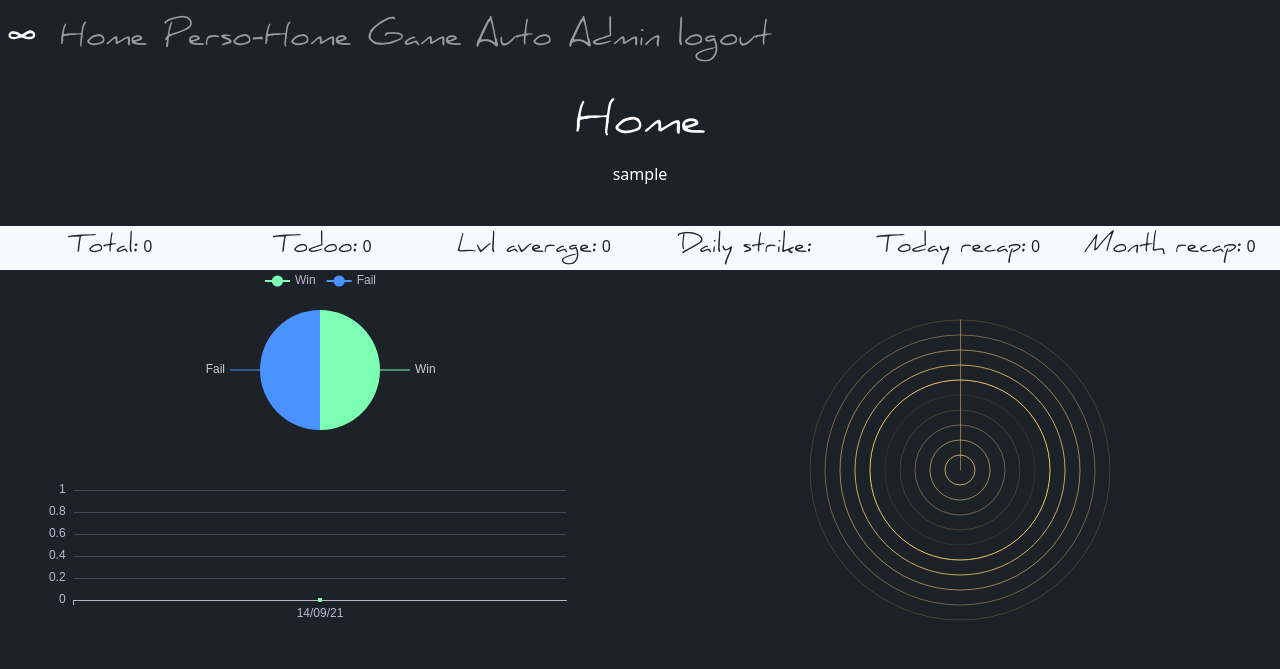
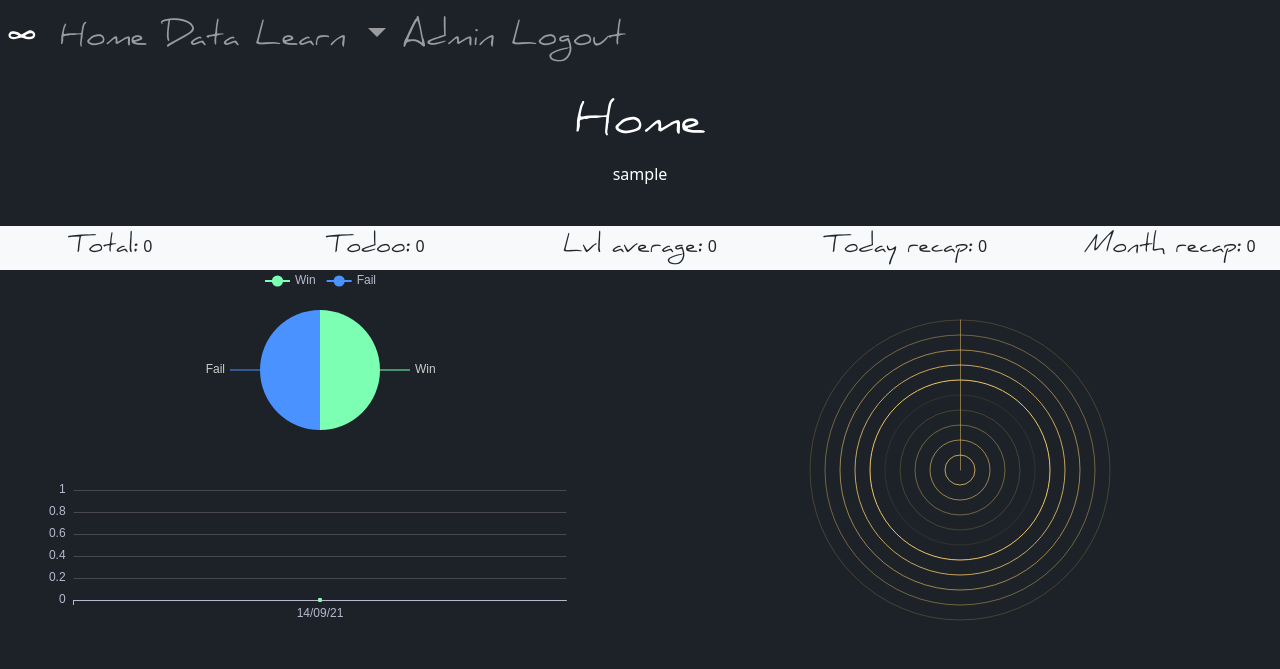
Before and after one commit to tbuglioni/unlimited-studies, a Django app: page /studies/ in a window 1280 px wide. Shown: the top 669 px of the page. Run offline with Django 3.2, Linux system fonts and the light colour scheme; the visitor is signed in with stand-in values (Sample User, id 1); data comes from the database, SQL or seed files in the repository; data that the repository does not hold is empty; some libraries are stand-ins or nearby versions.

Commit message:
update front game with lvl

```diff
--- a/studies/logic/userAction.py
+++ b/studies/logic/userAction.py
@@ -28,8 +28,7 @@ class UserAction:
                 form_book.save()
             else:
                 newBook = form_book.save(commit=False)
-                newBook.order_book = len(
-                    Book.objects.filter(users=request.user)) + 1
+                newBook.order_book = Book.objects.filter(users=request.user).count() + 1
                 newBook.save()
                 newBook.users.add(request.user, through_defaults={})
                 newBook.save()
@@ -59,8 +58,7 @@ class UserAction:
                 chapter = form_chapter.save(commit=False)
                 chapter.book = self.get_book_404(request, book)
                 chapter.name = form_chapter.cleaned_data["name"]
-                chapter.order_chapter = len(
-                    self.get_chapters(request, book)) + 1
+                chapter.order_chapter = self.get_chapters(request, book).count() + 1
                 chapter.save()
 
                 return redirect('studies:book_page', book=book)
@@ -89,8 +87,7 @@ class UserAction:
             else:
                 obj = form.save(commit=False)
 
-                obj.order_note = len(
-                    self.get_notes(request, chapter)) + 1
+                obj.order_note = self.get_notes(request, chapter).count() + 1
                 obj.chapter = self.get_chapter_404(request, chapter)
                 obj.save()
                 obj.users.add(request.user, through_defaults={})
--- a/studies/templates/studies/book.html
+++ b/studies/templates/studies/book.html
@@ -41,7 +41,7 @@
           <tbody>
             {% for chapter in chapters %}
             <tr>
-              <th scope="row">1</th>
+              <th scope="row">{{chapter.order_chapter}}</th>
               <td><a class="link-light" href="{% url 'studies:book_page' book=book.id chapter=chapter.id %}"
                 >{{chapter.name}}</a></td>
               <td>{% include 'studies/snippets/add_chapter_snippet.html' with chapter_selected=chapter book_id=book.id%}</td>
@@ -90,7 +90,7 @@
         <tbody>
           {% for note in notes %}
           <tr>
-            <th scope="row">1</th>
+            <th scope="row">{{note.order_note}}</th>
             <td>{{note.text_recto}}</td>
             <td>{{note.text_verso}}</td>
             <td>{% include 'studies/snippets/add_note_snippet.html' with note_selected=note chapter_id=chapter.id %}</td>
--- a/studies/templates/studies/personal_home.html
+++ b/studies/templates/studies/personal_home.html
@@ -11,7 +11,7 @@
   <h1 class="text-center new_font_daniel-lg">Home</h1>
   <p class="text-center">{{user.username}}</p>
   <br />
-  <div class="row  p-1 bg-light text-dark">
+  <div class="row  p-1 bg-light text-dark justify-content-between">
     <!-- small data recap -->
     <section name="total note" class="col-lg-2 col-md-4 col-sm-6 text-center ">
       <span class="new_font_daniel-m">Total:</span>
@@ -24,10 +24,6 @@
     <section name="lvl average note" class="col-lg-2 col-md-4 col-sm-6 text-center">
       <span class="new_font_daniel-m">Lvl average:</span>
       <span>{{all_notes_avg}}</span>
-    </section>
-    <section name="daily strike" class="col-lg-2 col-md-4 col-sm-6 text-center">
-      <span class="new_font_daniel-m">Daily strike:</span>
-      <span></span>
     </section>
     <section name="Today recap" class="col-lg-2 col-md-4 col-sm-6 text-center">
       <span class="new_font_daniel-m">Today recap:</span>
@@ -69,7 +65,7 @@
       <tbody>
         {% for book in books %}
         <tr>
-          <th scope="row">1</th>
+          <th scope="row">{{book.order_book}}</th>
           <td>
             <a
               class="link-light"
--- a/studies/urls.py
+++ b/studies/urls.py
@@ -25,5 +25,6 @@ urlpatterns = [
 
     path("feed_db", views.add_data_in_db, name="feed_db"),
 
+    path("game_auto/<int:speed>/<int:long>", views.start_game_view, name="game_auto"),
     path("game_auto", views.start_game_view, name="game_auto"),
 ]
--- a/studies/views.py
+++ b/studies/views.py
@@ -150,7 +150,7 @@ def add_data_in_db(request):
 
 
 @ login_required
-def start_game_view(request):
+def start_game_view(request, speed=10, long=10):
     """ start auto game in a specific page """
     if request.POST:
         win_counter = 0
@@ -177,6 +177,6 @@ def start_game_view(request):
     context = {}
     new_game.cleaned_data()
     context["game_list_auto"] = new_game.get_notes_todo(
-        request, nbr_speed=20, nbr_long=20)
+        request, nbr_speed=speed, nbr_long=long)
 
     return render(request, "studies/auto_game.html", context)
--- a/templates/snippets/navebar.html
+++ b/templates/snippets/navebar.html
@@ -12,25 +12,35 @@
         </li>
         <li class="nav-item">
           <a class="nav-link" href="{% url 'studies:personal_home' %}"
-            >Perso-Home</a
+            >Data</a
           >
         </li>
-        <li class="nav-item">
-          <a class="nav-link" href="{% url 'studies:game_auto' %}">Game Auto</a>
+        <li class="nav-item dropdown">
+          <a class="nav-link dropdown-toggle" href="#" id="navbarDropdown" role="button" data-bs-toggle="dropdown" aria-expanded="false">
+            Learn
+          </a>
+          <ul class="dropdown-menu" aria-labelledby="navbarDropdown">
+            <li><a class="dropdown-item" href="{% url 'studies:game_auto' speed=40 long=10%}">Niv 1 (40/10)</a></li>
+            <li><a class="dropdown-item" href="{% url 'studies:game_auto' speed=100 long=50%}">Niv 2 (100/50)</a></li>
+            <li><a class="dropdown-item" href="{% url 'studies:game_auto' speed=200 long=100%}">Niv 3 (200/100)</a></li>
+            <li><a class="dropdown-item" href="{% url 'studies:game_auto' speed=250 long=250%}">Niv 4 (250/250)</a></li>
+            <li><hr class="dropdown-divider"></li>
+            <li class="dropdown-item">Rappel : lvl 1-5 / lvl 6-10</li>
+          </ul>
         </li>
         <li class="nav-item">
           <a class="nav-link" href="{% url 'admin:index' %}">Admin</a>
         </li>
         {% if user.is_authenticated == False %}
         <li class="nav-item">
-          <a class="nav-link" href="{% url 'login' %}">login</a>
+          <a class="nav-link" href="{% url 'login' %}">Login</a>
         </li>
         <li class="nav-item">
           <a class="nav-link" href="{% url 'register' %}">Register</a>
         </li>
         {% else %}
         <li class="nav-item">
-          <a class="nav-link" href="{% url 'logout' %}">logout</a>
+          <a class="nav-link" href="{% url 'logout' %}">Logout</a>
         </li>
         {% endif %}
       </ul>
```
Also changed, not shown: account/migrations/0001_initial.py, studies/migrations/0001_initial.py, studies/migrations/0002_auto_20210812_2214.py (deleted), studies/migrations/0003_auto_20210812_2218.py (deleted), studies/migrations/0004_auto_20210812_2302.py (deleted), studies/migrations/0005_auto_20210812_2310.py (deleted), studies/migrations/0006_alter_studiesnotesprogression_options.py (deleted).
